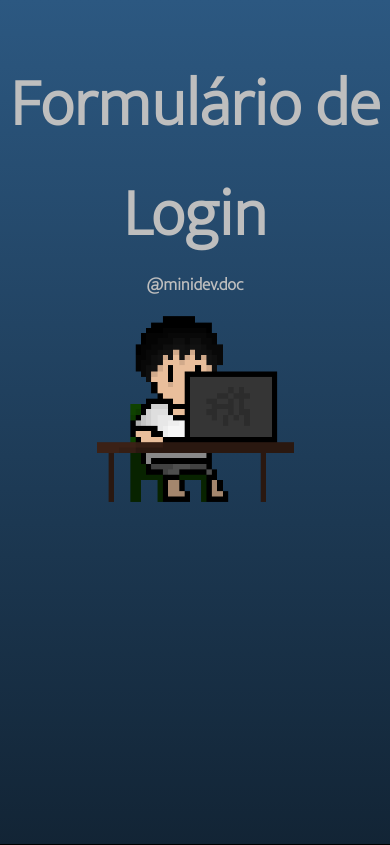
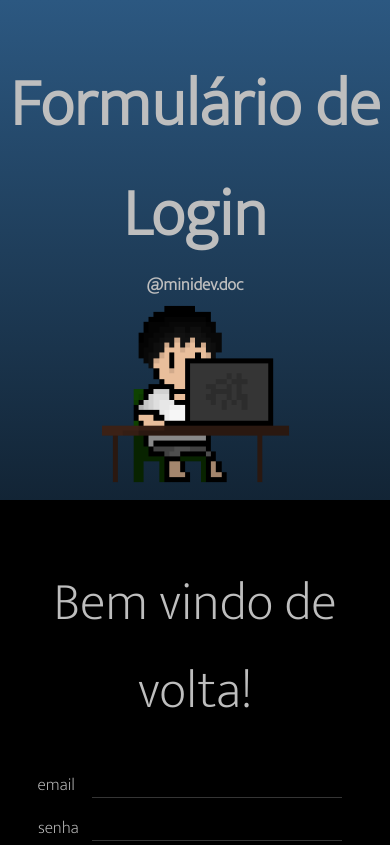
Before and after one commit to emnuelht/form-login, a plain HTML site: page index.html in a window 390 px wide. Shown: the top 845 px of the page. Drawn offline with Linux system fonts and the light colour scheme.

Commit message:
form-login
formulário de login

```diff
--- a/index.html
+++ b/index.html
@@ -101,10 +101,10 @@
                 }
                 .esquerda {
                     padding: 0;
+                    height: 400px;
                 }
                 .esquerda img {
-                    height: 200px;
-                    margin: 10px;
+                    height: 190px;
                 }
                 .direita .caixa {
                     margin-top: 15%;
@@ -113,6 +113,15 @@
                 @media screen and (max-width: 704px) {
                     .esquerda {
                         padding: 0;
+                        margin: 0;
+                    }
+                    .esquerda img {
+                        margin-bottom: 0;
+                    }
+                    @media screen and (max-width: 528px){
+                        .esquerda {
+                            height: 500px;
+                        }
                     }
                 }
             }
```
